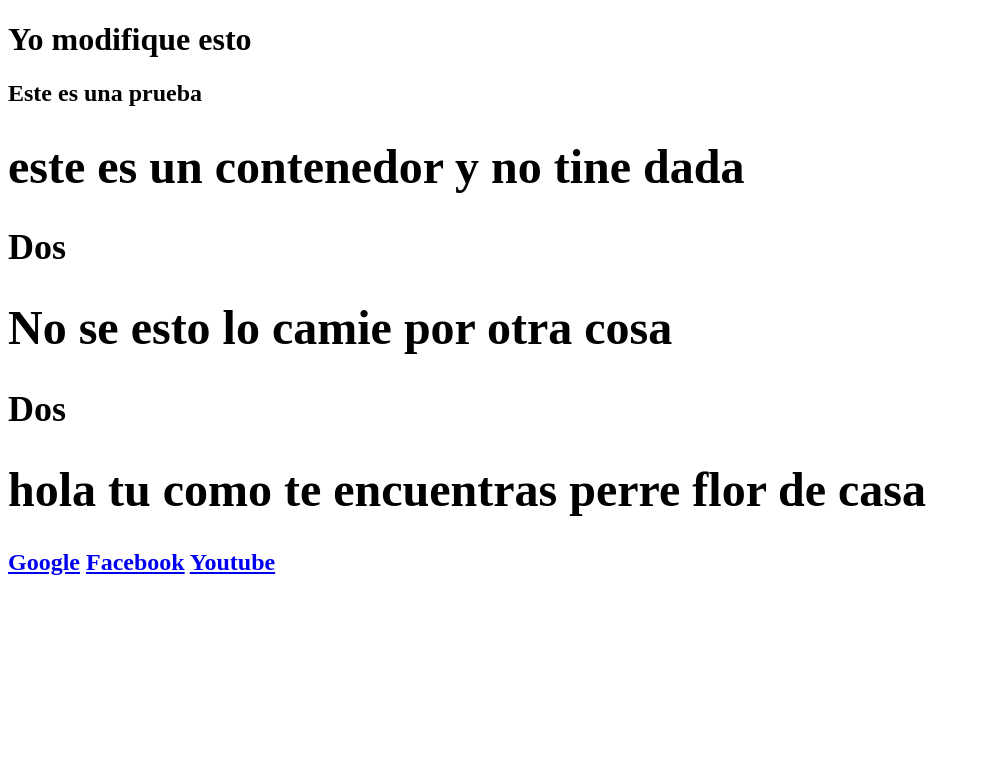
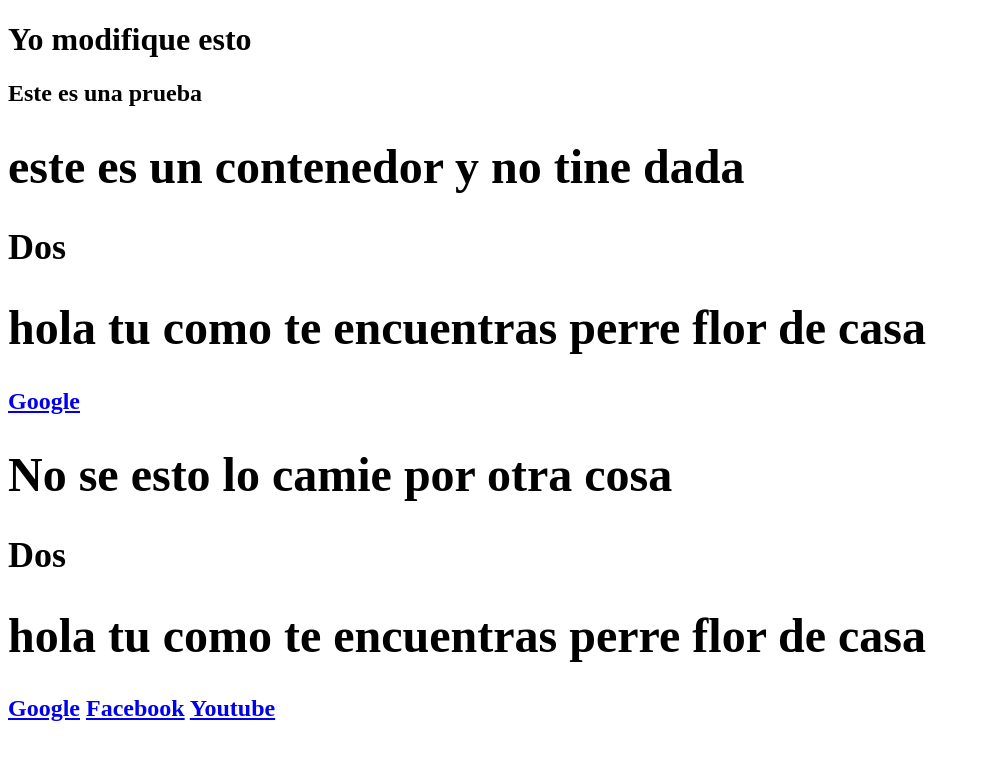
Before and after one commit to Mahynlo/Prueba_1, a PHP site: page / in a window 1280 px wide. Shown: the top 760 px of the page, without its empty margins (0-981 px from the left). Run offline with PHP 8.4, Linux system fonts and the light colour scheme.

Commit message:
cosas nuevas pasan

```diff
--- a/index.php
+++ b/index.php
@@ -16,7 +16,9 @@
 
                     <div>
                         <h1>este es un contenedor y no tine dada<h1>
-                                <h2>Dos<h2>
+                        <h2>Dos<h2>
+                        <h1>hola tu como te encuentras perre flor de casa</h1>
+                        <a href="https://www.google.com">Google</a>
                     </div>
 
 
```
